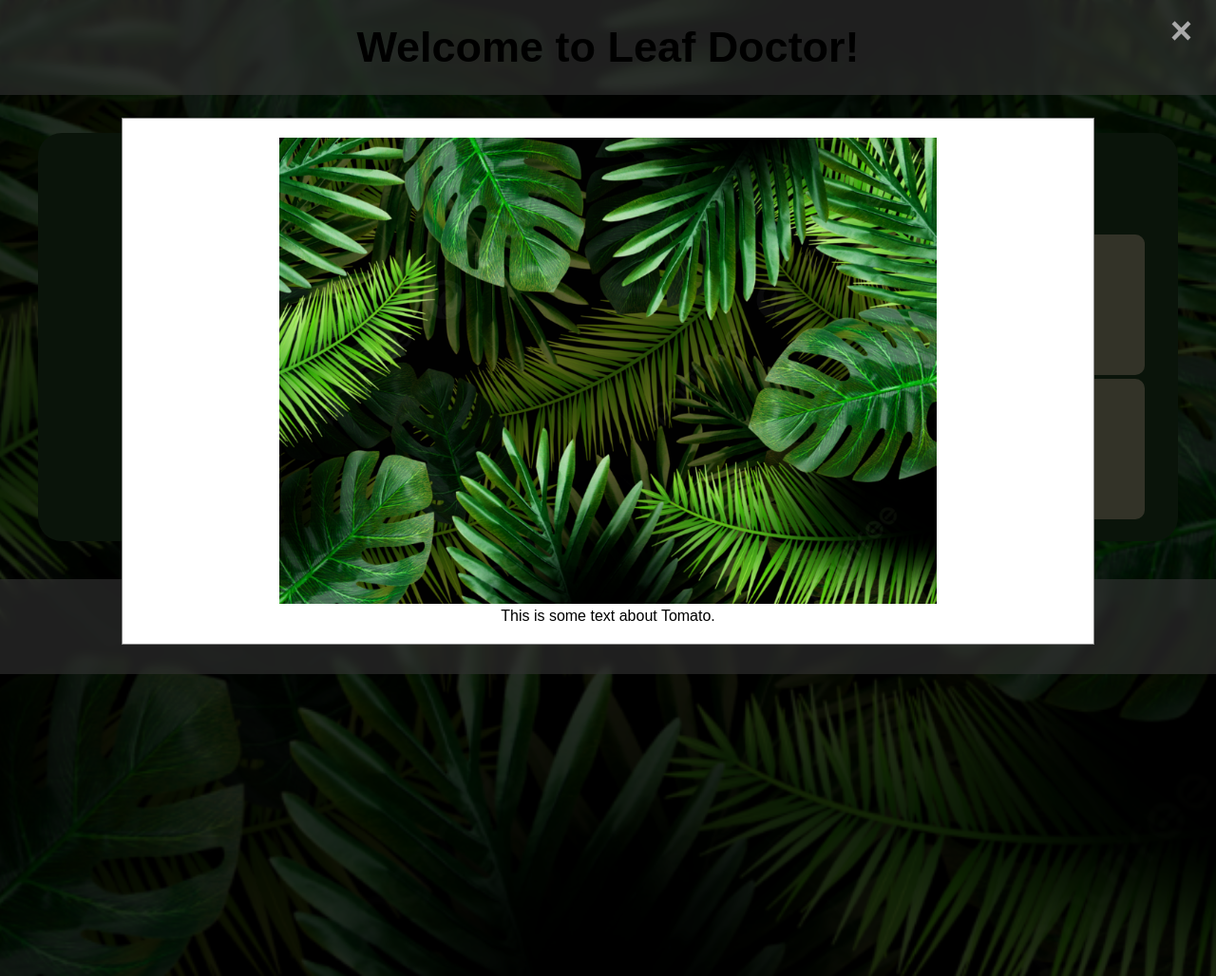
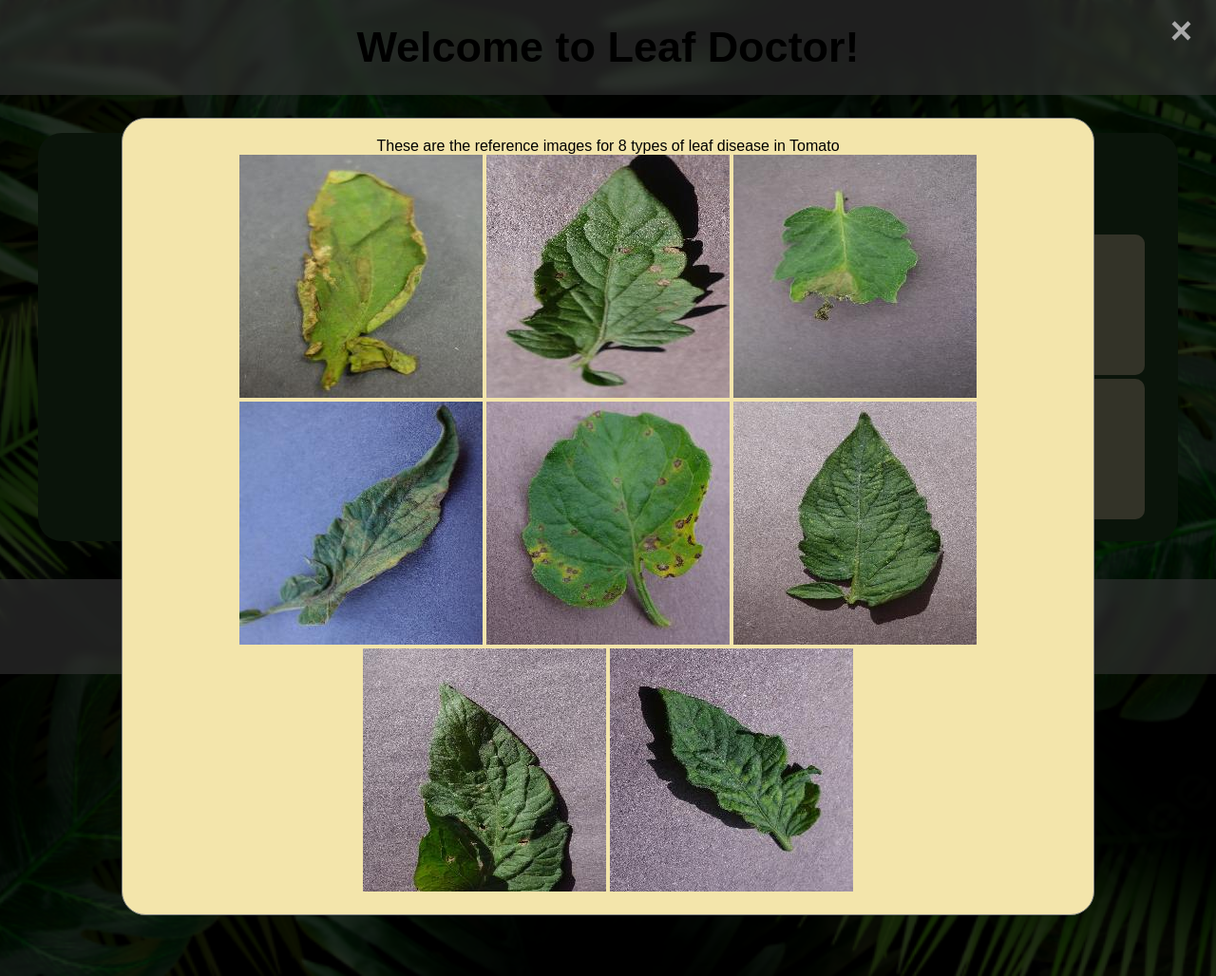
Before and after one commit to Yoshana18/Group3_PlantDisease, a Flask app: page / in a window 1280 px wide, after a click that opens the changed part. Shown: the whole page at 95% size. Run offline with Flask 3, Linux system fonts and the light colour scheme.

Commit message:
got error

```diff
--- a/app.py
+++ b/app.py
@@ -16,9 +16,9 @@
 #         print(file_path)
 #         return render_template('index.html')
 
-# import flast module
-from flask import Flask
-from flask import render_template
+# import flask modules
+from flask import Flask, render_template, url_for
+
 
 app = Flask(__name__)
 
--- a/templates/CSS/index.css
+++ b/app/static/CSS/index.css
@@ -55,10 +55,10 @@ li { /* grid_2B list design */
     background-color: rgba(0, 0, 0, 0.8); overflow: auto; padding-top: 60px;}
 
 .popup-content { /* pop up display of the categories*/
-    background-color: #fff; margin: 5% auto; padding: 20px;
-    border: 1px solid #888; width: 80%; text-align: center; }
+    background-color: #F3E5AB; margin: 5% auto; padding: 20px;
+    border: 1px solid #888; width: 80%; text-align: center; border-radius: 25px;}
 
-.close-btn { /* pop up displasy of the categories*/
+.close-btn { /* pop up display of the categories*/
     color: #aaa; font-size: 40px; font-weight: bold; position: absolute;
     top: 10px; right: 25px; cursor: pointer; }
 
--- a/templates/index.html
+++ b/templates/index.html
@@ -3,7 +3,8 @@
 <head>
     <meta charset="UTF-8">
     <title>Leaf-Home</title>
-    <link rel="stylesheet" href="CSS/index.css">
+<!--    <link rel="stylesheet" href="CSS/index.css">-->
+    <link rel="stylesheet" href="{{ url_for('static', filename='CSS/index.css') }}">
 </head>
 
 <body>
@@ -57,24 +58,41 @@
             <div id="popupTomato" class="popup">
                 <div class="popup-content">
                     <span class="close-btn" onclick="closePopup('popupTomato')">×</span>
-                    <img src="templates/image/Background.png" alt="Popup Image">
-                    <p>This is some text about Tomato.</p>
+                    <div>
+                        These are the reference images for 8 types of leaf disease in Tomato
+                        <br>
+                        <img src="image/Tomato/Tomato_Bacterial_spot(2).JPG" alt="Popup Image">
+                        <img src="image/Tomato/Tomato_Early_blight(2).JPG" alt="Popup Image">
+                        <img src="image/Tomato/Tomato_Late_blight(2).JPG" alt="Popup Image">
+                        <img src="image/Tomato/Tomato_Leaf_Mold(2).JPG" alt="Popup Image">
+                        <img src="image/Tomato/Tomato_Septoria_leaf_spot(2).JPG" alt="Popup Image">
+                        <img src="image/Tomato/Tomato_Spider_mites_Two_spotted_spider_mite(2).JPG" alt="Popup Image">
+                        <img src="image/Tomato/Tomato_Target_Spot(2).JPG" alt="Popup Image">
+                        <img src="image/Tomato/Tomato_Tomato_mosaic_virus(2).JPG" alt="Popup Image">
+                    </div>
                 </div>
             </div>
 
             <div id="popupPotato" class="popup">
                 <div class="popup-content">
                     <span class="close-btn" onclick="closePopup('popupPotato')">×</span>
-                    <img src="templates/image/Background.png" alt="Popup Image">
-                    <p>This is some text about Potato.</p>
+                    <div>
+                        These are the reference images for 2 types of leaf disease in Potato
+                        <br>
+                        <img src="image/Potato/Potato_Early_blight(2).JPG" alt="Popup Image">
+                        <img src="image/Potato/Potato_Late_blight(2).JPG" alt="Popup Image">
+                    </div>
                 </div>
             </div>
 
             <div id="popupPepper" class="popup">
                 <div class="popup-content">
                     <span class="close-btn" onclick="closePopup('popupPepper')">×</span>
-                    <img src="templates/image/Background.png" alt="Popup Image">
-                    <p>This is some text about Pepper Bell.</p>
+                    <div>
+                        These are the reference images for a type of leaf disease in Pepper Bell
+                        <br>
+                        <img src="image/Pepper Bell/Pepper_bell_Bacterial_spot(2).JPG" alt="Popup Image">
+                    </div>
                 </div>
             </div>
 
@@ -82,8 +100,11 @@
                 <div class="popup-content">
                     <span class="close-btn" onclick="closePopup('popupGrape')">×</span>
                     <div>
-                        This is some text about Grape. HELLO
-                        <img src="..templates/image/Background.png" alt="Popup Image">
+                        These are the reference images for the 3 classes of leaf diseases in Grapes.
+                        <br>
+                        <img src="image/Grapes/Grape_Black_rot(2).JPG" alt="Popup Image">
+                        <img src="image/Grapes/Grape_Esca_(Black_Measles)(2).JPG" alt="Popup Image">
+                        <img src="image/Grapes/Grape_Leaf_blight_(Isariopsis_Leaf_Spot)(2).JPG" alt="Popup Image">
                     </div>
                 </div>
             </div>
```
